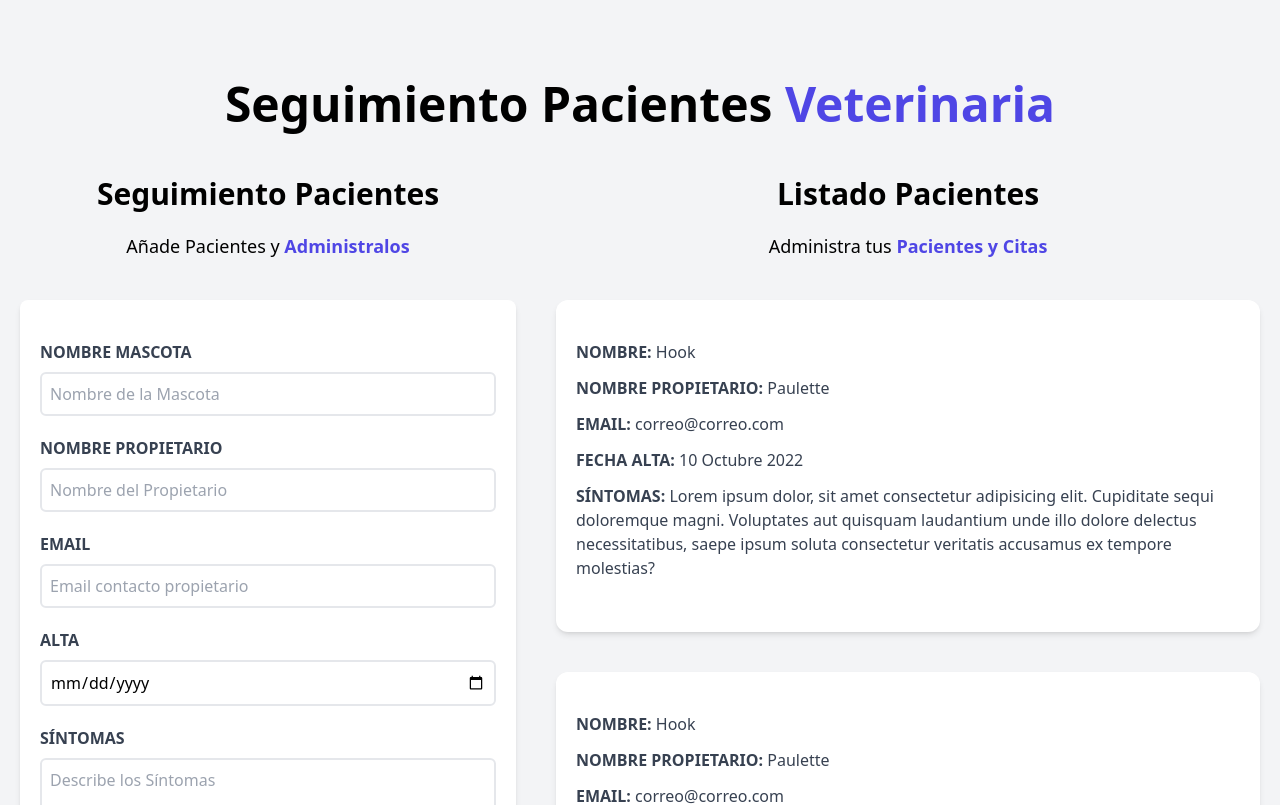
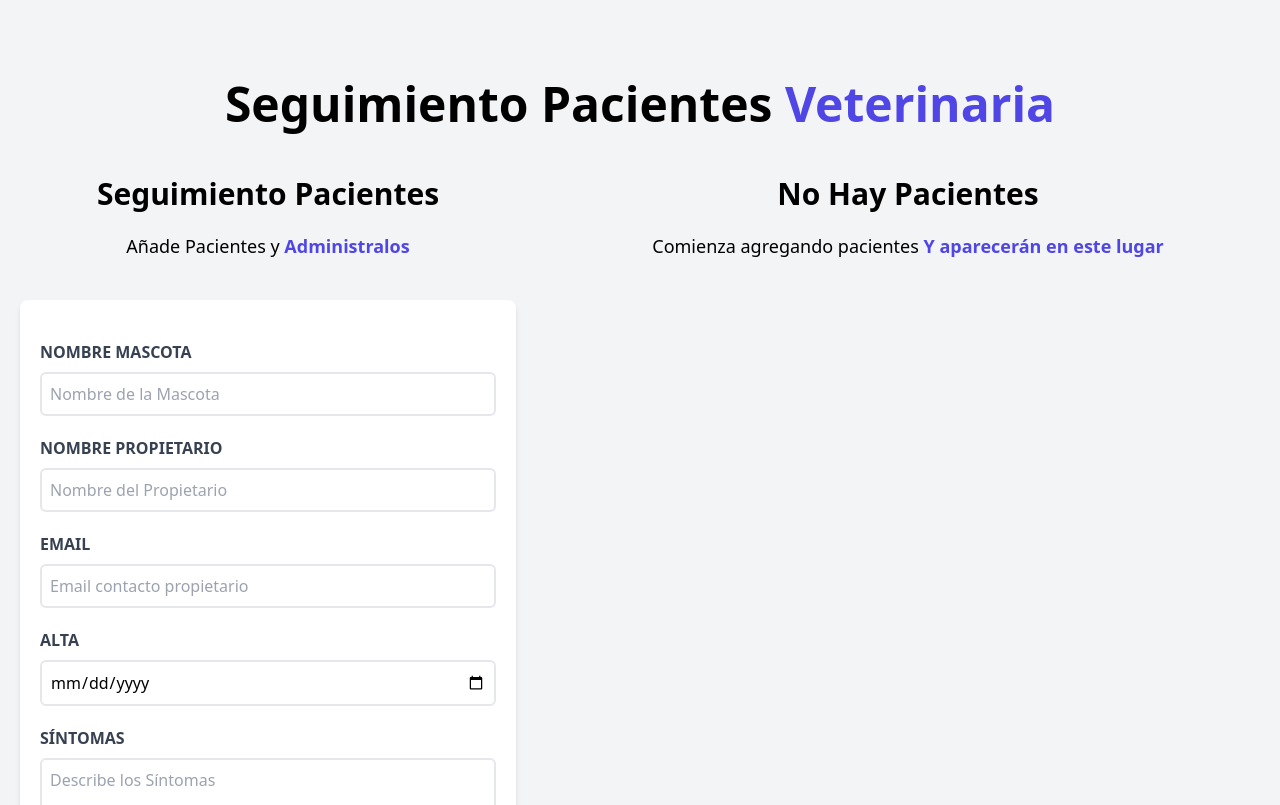
Before and after one commit to PauliVr/pacientes-veterinaria, a React (Vite) app: page / in a window 1280 px wide. Shown: the top 805 px of the page. Built offline with nearby package versions, Linux system fonts and the light colour scheme.

Commit message:
Render every patient in the patients list component

```diff
--- a/src/components/ListadoPacientes.jsx
+++ b/src/components/ListadoPacientes.jsx
@@ -1,16 +1,30 @@
 import Paciente from './Paciente';
 
-const ListadoPacientes = () => {
+const ListadoPacientes = ({ pacientes }) => {
+  console.log(pacientes);
+
   return (
     <div className='md:w-1/2 lg:w-3/5 md:h-screen overflow-y-scroll'>
-      <h2 className='font-black text-3xl text-center'>Listado Pacientes</h2>
-      <p className='text-lg mt-5 mb-10 text-center'>
-        Administra tus <span className='text-indigo-600 font-bold'>Pacientes y Citas</span>
-      </p>
-      <Paciente />
-      <Paciente />
-      <Paciente />
-      <Paciente />
+      {pacientes && pacientes.length ? (
+        <>
+          <h2 className='font-black text-3xl text-center'>Listado Pacientes</h2>
+          <p className='text-lg mt-5 mb-10 text-center'>
+            Administra tus <span className='text-indigo-600 font-bold'>Pacientes y Citas</span>
+          </p>
+
+          {pacientes.map((paciente) => (
+            <Paciente key={paciente.id} paciente={paciente} />
+          ))}
+        </>
+      ) : (
+        <>
+          <h2 className='font-black text-3xl text-center'>No Hay Pacientes</h2>
+          <p className='text-lg mt-5 mb-10 text-center'>
+            Comienza agregando pacientes{' '}
+            <span className='text-indigo-600 font-bold'>Y aparecerán en este lugar</span>
+          </p>
+        </>
+      )}
     </div>
   );
 };
```
